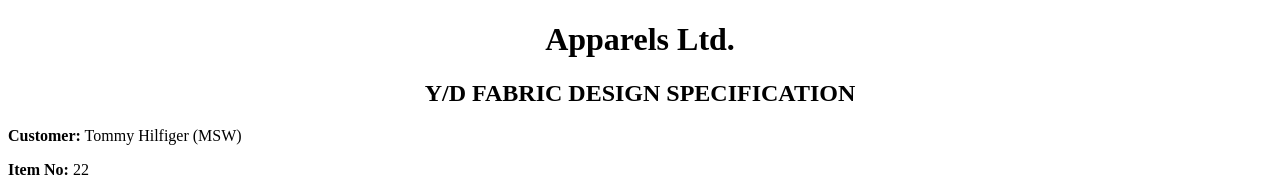
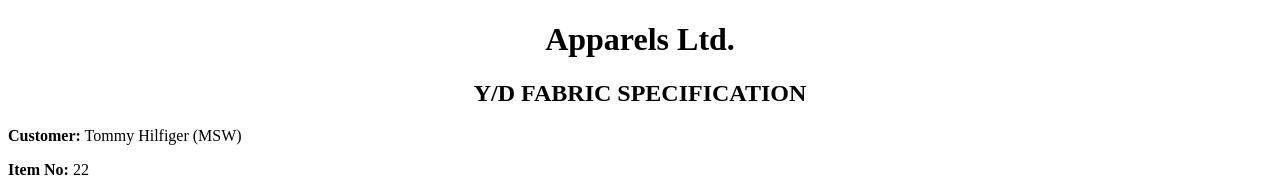
Before and after one commit to yeasir38/design, a plain HTML site: page index.html in a window 1280 px wide. Shown: the top 177 px of the page. Drawn offline with Linux system fonts and the light colour scheme.

Commit message:
Update index.html

```diff
--- a/index.html
+++ b/index.html
@@ -3,7 +3,7 @@
 <head>
     <meta charset="UTF-8">
     <meta name="viewport" content="width=device-width, initial-scale=1.0">
-    <title>Y/D Fabric Specification</title>
+    <title>Fabric Design Specification</title>
     <style>
         table {
             width: 100%;
@@ -23,7 +23,7 @@
 </head>
 <body>
     <h1>Apparels Ltd.</h1>
-    <h2>Y/D FABRIC DESIGN SPECIFICATION </h2>
+    <h2>Y/D FABRIC SPECIFICATION</h2>
     <p><strong>Customer:</strong> Tommy Hilfiger (MSW)</p>
     <p><strong>Item No:</strong> 22</p>
     <p><strong>SO:</strong> 5030497 (SMS)</p>
```
